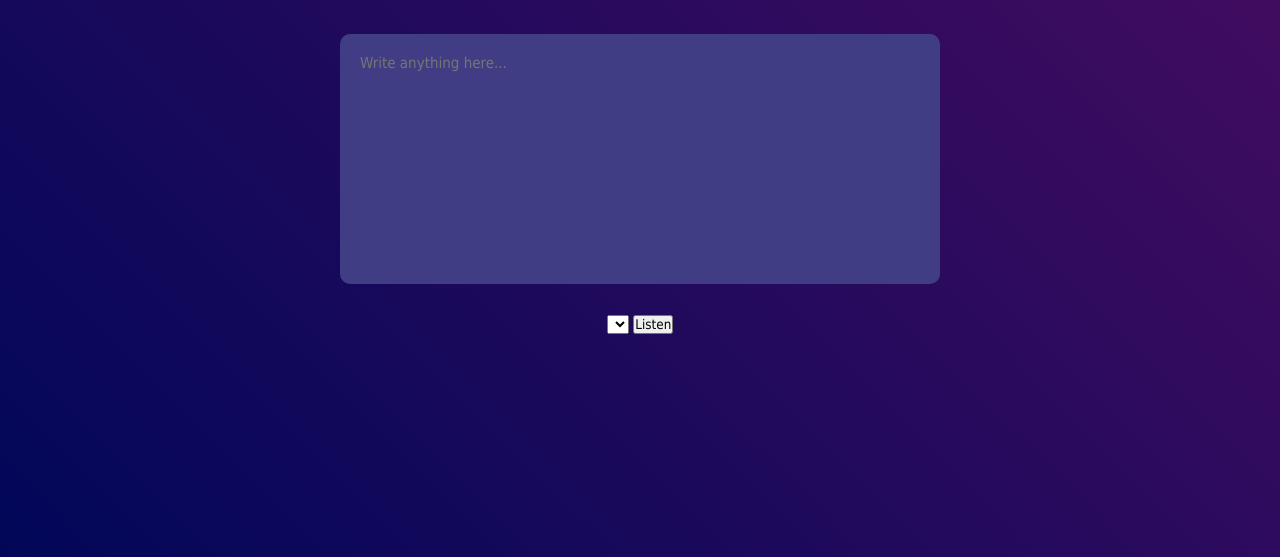
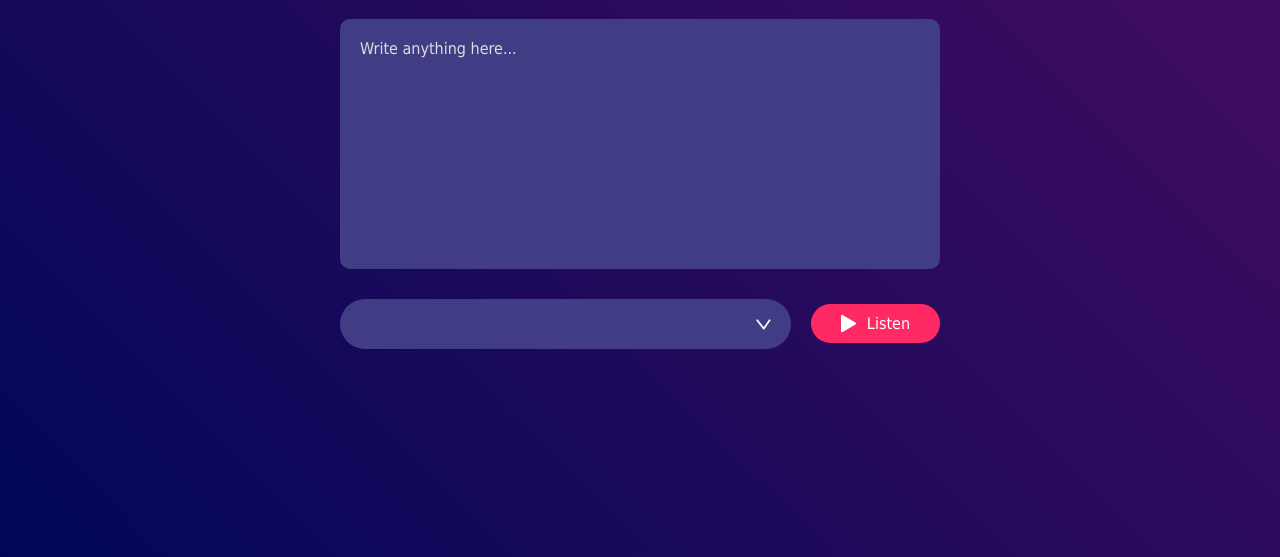
Before and after one commit to faithcoder/textToVoiceConverter, a plain HTML site: page index.html in a window 1280 px wide. Shown: the part 243-800 px from the top of the page. Drawn offline with Linux system fonts and the light colour scheme.

Commit message:
voice list and styles added

```diff
--- a/app.js
+++ b/app.js
@@ -1,21 +1,25 @@
 let speech = new SpeechSynthesisUtterance();
+
+console.log(speech);
 
 let voices = [];
 
 let voiceSelect = document.querySelector("select");
 
 window.speechSynthesis.onvoiceschanged = () => {
-    voices = window.speechSynthesis.getVoices();
-    speech.voice = voices[0];
+  voices = window.speechSynthesis.getVoices();
+  speech.voice = voices[0];
 
-    voices.forEach((voice, i) => (voiceSelect.options[i] = = new Option(voice.name, i)));
-}
+  voices.forEach(
+    (voice, i) => (voiceSelect.options[i] = new Option(voice.name, i))
+  );
+};
 
-voiceSelect.addEventListener("change", ()=>{
-    speech.voice = voices[voiceSelect.value];
-})
+voiceSelect.addEventListener("change", () => {
+  speech.voice = voices[voiceSelect.value];
+});
 
-document.querySelector("button").addEventListener("click",()=>{
-    speech.text = document.querySelector("textarea").value;
-    window.speechSynthesis.speak(speech);
-})
+document.querySelector("button").addEventListener("click", () => {
+  speech.text = document.querySelector("textarea").value;
+  window.speechSynthesis.speak(speech);
+});
--- a/index.html
+++ b/index.html
@@ -11,8 +11,8 @@
       <h1>Text to Speech <span>Converter</span></h1>
       <textarea placeholder="Write anything here..."></textarea>
       <div class="row">
-        <select name="" id=""></select>
-        <button>Listen</button>
+        <select></select>
+        <button><img src="images/play.png" alt="" />Listen</button>
       </div>
     </div>
 
--- a/style.css
+++ b/style.css
@@ -39,3 +39,50 @@ textarea {
   resize: none;
   margin-bottom: 30px;
 }
+
+textarea::placeholder {
+  font-size: 16px;
+  color: #ddd;
+}
+
+.row {
+  width: 600px;
+  display: flex;
+  align-items: center;
+  gap: 20px;
+}
+
+button {
+  background-color: #ff2963;
+  color: #fff;
+  font-size: 16px;
+  padding: 10px 30px;
+  border-radius: 35px;
+  border: 0;
+  outline: 0;
+  cursor: pointer;
+  display: flex;
+  align-items: center;
+}
+
+button img {
+  width: 16px;
+  margin-right: 10px;
+}
+
+select {
+  flex: 1;
+  color: #fff;
+  background: #403d84;
+  height: 50px;
+  padding: 0 20px;
+  outline: 0;
+  border: 0;
+  border-radius: 35px;
+  appearance: none;
+  background-image: url(images/dropdown.png);
+  background-repeat: no-repeat;
+  background-size: 15px;
+  background-position-x: calc(100% - 20px);
+  background-position-y: 20px;
+}
```
Also changed, not shown: images/dropdown.png (added), images/play.png (added).
